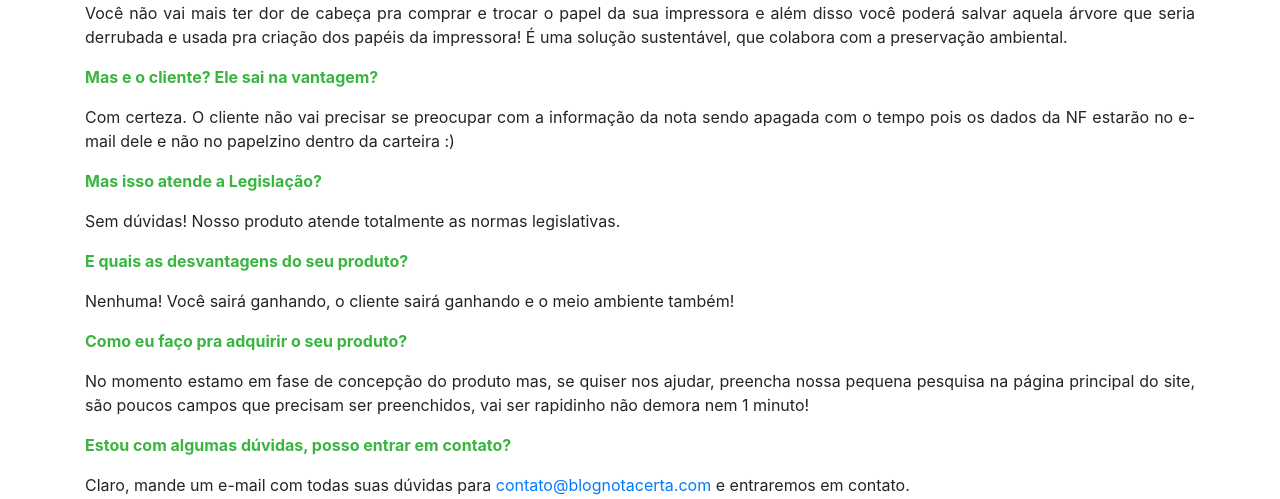
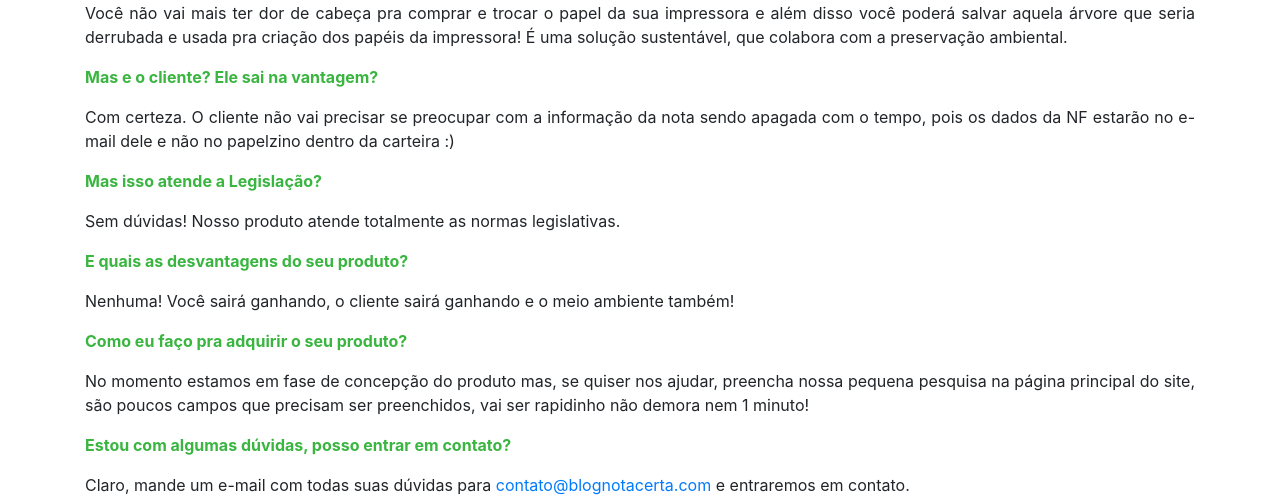
Before and after one commit to notacerta/site, a Django app: page /produto in a window 1280 px wide. Shown: the part 473-972 px from the top of the page. Run offline with Django 3.2, Linux system fonts and the light colour scheme; some libraries are stand-ins or nearby versions.

Commit message:
Commit 2.7: gramatical errors

```diff
--- a/notacertablog/templates/notacertablog/produto.html
+++ b/notacertablog/templates/notacertablog/produto.html
@@ -13,10 +13,10 @@
 			<p class="negrito title">O que é?</p><p>Criaremos uma solução com muito amor e carinho, e que será feita especialmente para você varejista!<br>A ideia do nosso produto é acabar com o uso de papel no seu estabelecimento para emissão de Notas Fiscais.</p>
 			<p><p class="negrito title">Mas o cliente fica sem Nota Fiscal?</p><p>Não! A Nota Fiscal será enviada diretamente para o e-mail do seu cliente!</p>
 			<p><p class="negrito title">Mas o que eu ganho com isso?</p><p>Você não vai mais ter dor de cabeça pra comprar e trocar o papel da sua impressora e além disso você poderá salvar aquela árvore que seria derrubada e usada pra criação dos papéis da impressora! É uma solução sustentável, que colabora com a preservação ambiental.</p>
-			<p><p class="negrito title">Mas e o cliente? Ele sai na vantagem?</p><p>Com certeza. O cliente não vai precisar se preocupar com a informação da nota sendo apagada com o tempo pois os dados da NF estarão no e-mail dele e não no papelzino dentro da carteira :)</p>
+			<p><p class="negrito title">Mas e o cliente? Ele sai na vantagem?</p><p>Com certeza. O cliente não vai precisar se preocupar com a informação da nota sendo apagada com o tempo, pois os dados da NF estarão no e-mail dele e não no papelzino dentro da carteira :)</p>
 			<p><p class="negrito title">Mas isso atende a Legislação?</p><p>Sem dúvidas! Nosso produto atende totalmente as normas legislativas.</p>
 			<p><p class="negrito title">E quais as desvantagens do seu produto?</p><p>Nenhuma! Você sairá ganhando, o cliente sairá ganhando e o meio ambiente também!</p>
-			<p><p class="negrito title">Como eu faço pra adquirir o seu produto?</p><p>No momento estamo em fase de concepção do produto mas, se quiser nos ajudar, preencha nossa pequena pesquisa na página principal do site, são poucos campos que precisam ser preenchidos, vai ser rapidinho não demora nem 1 minuto!</p>
+			<p><p class="negrito title">Como eu faço pra adquirir o seu produto?</p><p>No momento estamos em fase de concepção do produto mas, se quiser nos ajudar, preencha nossa pequena pesquisa na página principal do site, são poucos campos que precisam ser preenchidos, vai ser rapidinho não demora nem 1 minuto!</p>
 			<p><p class="negrito title">Estou com algumas dúvidas, posso entrar em contato?</p><p>Claro, mande um e-mail com todas suas dúvidas para <a href="mailto:contato@blognotacerta.com">contato@blognotacerta.com</a> e entraremos em contato.</p>
 		</div>
 	</div>
```
